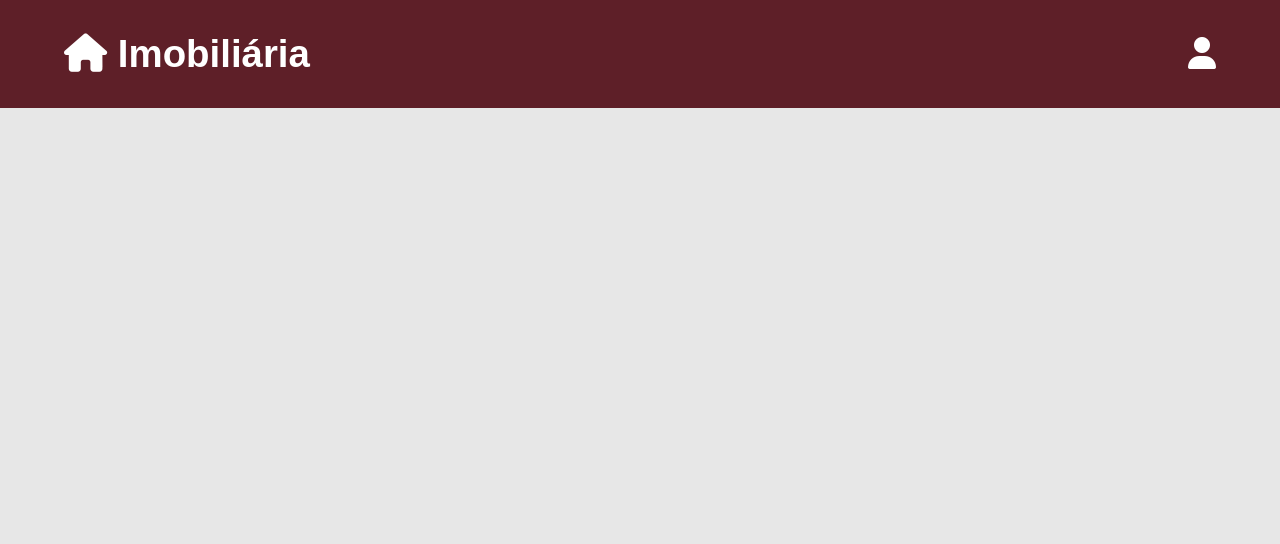
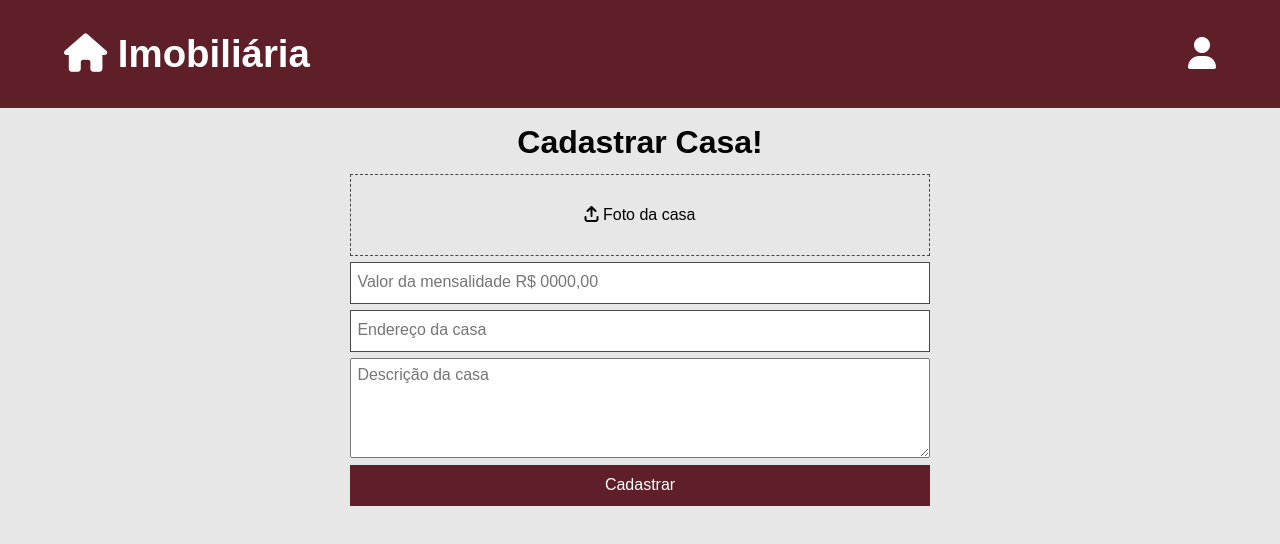
Before and after one commit to Pedro-Rocha-Araujo/venda-de-imoveis, a React (Create React App) app in the folder frontend/: page /nova-casa in a window 1280 px wide. Before the commit this address had no page. Shown: the top 544 px of the page. Built offline with nearby package versions, Linux system fonts and the light colour scheme; the HTML template or start-up script is replaced by a standard one.

Commit message:
Página de cadastro de casa estruturada no frontend

```diff
--- /dev/null
+++ b/frontend/src/components/formularios/NovaCasa.js
@@ -0,0 +1,21 @@
+import "./formularios.css"
+
+function NovaCasa() {
+  return (
+    <div className="container nova-casa">
+      <h2>Cadastrar Casa!</h2>
+      <form className="nova-casa">
+        <div className="input-file">
+          <input type="file" required placeholder="" />
+          <p><i className="fa-solid fa-arrow-up-from-bracket"></i> Foto da casa</p>
+        </div>
+        <input type="number" required placeholder="Valor da mensalidade R$ 0000,00" />
+        <input type="text" required placeholder="Endereço da casa" />
+        <textarea required placeholder="Descrição da casa"></textarea>
+        <button>Cadastrar</button>
+      </form>
+    </div>
+  );
+}
+
+export default NovaCasa;
--- /dev/null
+++ b/frontend/src/components/formularios/formularios.css
@@ -0,0 +1,65 @@
+div.nova-casa h2 {
+  text-align: center;
+  margin-bottom: 0.8rem;
+}
+
+form.nova-casa {
+  display: flex;
+  flex-direction: column;
+  align-items: center;
+  gap: 0.4rem;
+}
+
+form.nova-casa input, form.nova-casa button {
+  height: 2.6rem;
+  width: 100%;
+  max-width: 580px;
+}
+
+form.nova-casa input::placeholder, form.nova-casa textarea::placeholder {
+  font-size: 1rem;
+}
+
+div.input-file {
+  position: relative;
+  background-color: transparent;
+  border: 1px dashed rgb(73, 73, 73);
+  width: 100%;
+  max-width: 580px;
+}
+
+div.input-file:hover {
+  cursor: pointer;
+}
+
+div.input-file p {
+  position: absolute;
+  top: 50%;
+  left: 50%;
+  transform: translate(-50%, -50%);
+  z-index: -1;
+}
+
+form.nova-casa input[type="file"] {
+  opacity: 0;
+  height: 5rem;
+}
+
+form.nova-casa input {
+  padding: 0.4rem;
+  border: 1px solid rgb(73, 73, 73);
+}
+
+form.nova-casa textarea {
+  padding: 0.4rem;
+  width: 100%;
+  max-width: 580px;
+  min-height: 100px;
+}
+
+form.nova-casa button {
+  border: none;
+  background-color: #5e1f28;
+  color: #fff;
+  font-size: 1rem;
+}
--- a/frontend/src/components/perfil/Perfil.js
+++ b/frontend/src/components/perfil/Perfil.js
@@ -1,8 +1,15 @@
 import { useState } from "react"
+import { useNavigate } from "react-router-dom"
 import "./perfil.css"
 
 function Perfil() {
   const [minhasCasas, setMinhasCasas] = useState([])
+  const navigate = useNavigate()
+
+  function redirecionar(rota) {
+    navigate(`/${rota}`)
+  }
+
   return (
     <div className="container">
       <div className="dados">
@@ -18,7 +25,9 @@ function Perfil() {
             <p>Cas</p>
           ) }
         </div>
-        <button className="cadastrar">Cadastrar casa</button>
+        <button onClick={()=>redirecionar("nova-casa")} className="cadastrar">
+          Cadastrar casa
+        </button>
       </div>
       <button className="sair">Sair</button>
     </div>
--- a/frontend/src/index.css
+++ b/frontend/src/index.css
@@ -48,3 +48,7 @@ a {
   text-decoration: none;
   color: #000;
 }
+
+button:hover {
+  cursor: pointer;
+}
--- a/frontend/src/routes.js
+++ b/frontend/src/routes.js
@@ -4,6 +4,7 @@ import Casa from "./components/home/Casa"
 import Cadastro from "./components/usuario/Cadastro"
 import Login from "./components/usuario/Login"
 import Perfil from "./components/perfil/Perfil"
+import NovaCasa from "./components/formularios/NovaCasa"
 
 function RouterApp() {
   return (
@@ -13,6 +14,7 @@ function RouterApp() {
       <Route path="/cadastro" element={ <Cadastro /> } />
       <Route path="/login" element={ <Login /> } />
       <Route path="/perfil" element={ <Perfil /> } />
+      <Route path="/nova-casa" element={ <NovaCasa /> } />
     </Routes>
   )
 }
```
